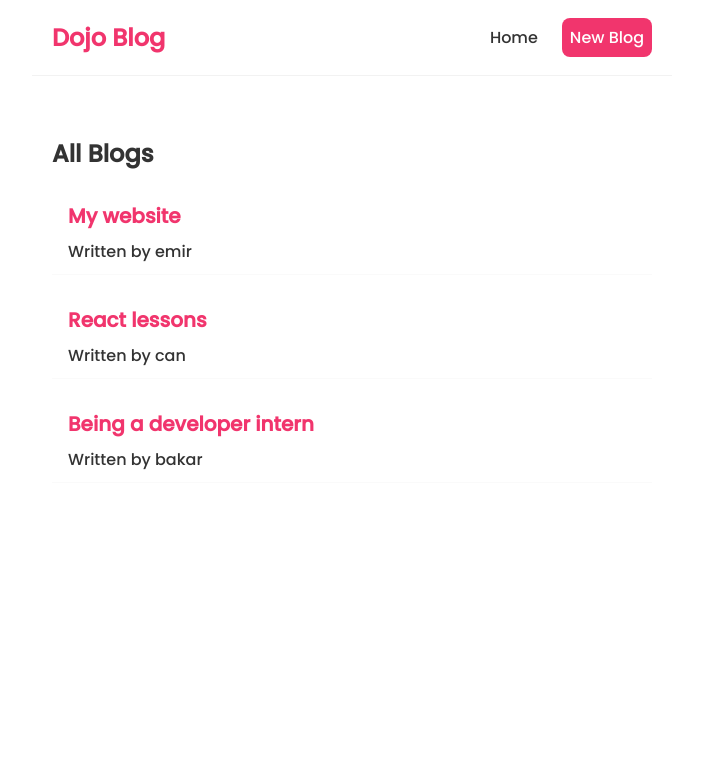
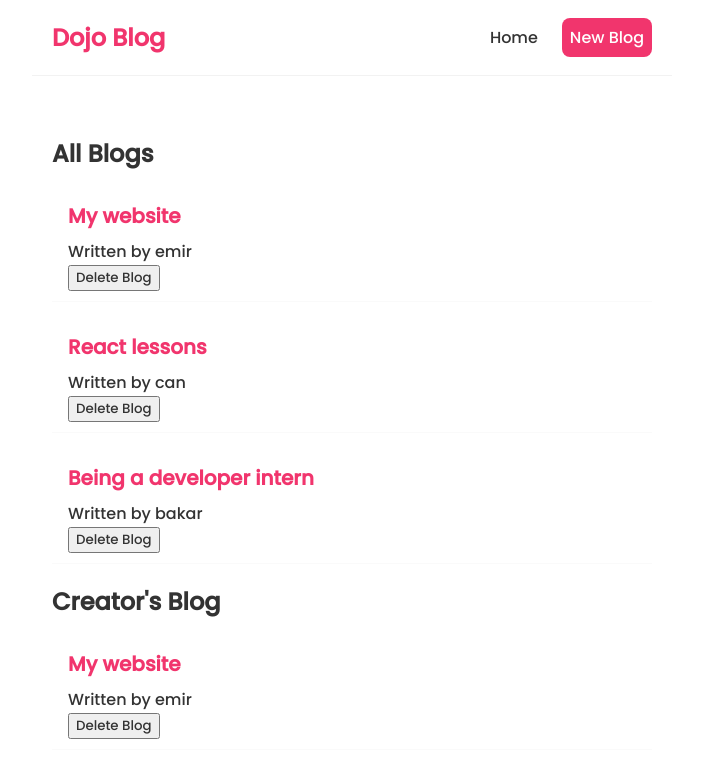
Before and after one commit to emircanbakar/dojo-blog-react, a React (Create React App) app: page / in a window 1280 px wide. Shown: the top 778 px of the page, without its empty margins (288-991 px from the left). Built offline with nearby package versions, Linux system fonts and the light colour scheme.

Commit message:
delete button added

```diff
--- a/src/BlogList.js
+++ b/src/BlogList.js
@@ -1,4 +1,4 @@
-const BlogList = ({blogs, title}) => {
+const BlogList = ({blogs, title, handleDelete}) => {
     // const blogs = props.blogs
     // const title = props.title
 
@@ -9,6 +9,7 @@
                 <div className="blog-preview" key={ blog.id } >
                     <h2> {blog.title} </h2>
                     <p> Written by {blog.author} </p>
+                    <button onClick={() =>handleDelete(blog.id)}>Delete Blog</button>
                 </div>
 
             ))}
--- a/src/Home.js
+++ b/src/Home.js
@@ -20,9 +20,17 @@
         { title: "Being a developer intern", body: "lorem ipsum....", author: "bakar", id: 3 }
     ])
 
+    const handleDelete = (id) =>{
+        const newBlogs = blogs.filter(blog => blog.id !== id)
+        setBlogs(newBlogs)
+    }
+
     return (
         <div className="home">
-            <BlogList blogs={blogs} title="All Blogs" />
+            <BlogList blogs={blogs} title="All Blogs" handleDelete={handleDelete} />
+            <BlogList blogs={blogs.filter((blog) => (blog.author === "emir"))} title="Creator's Blog" />
+
+
 
 
             {/* <p>{ name } is {age} years old. </p>
```
Also changed, not shown: 1 other file (tests, documents, lock files or other folders).
